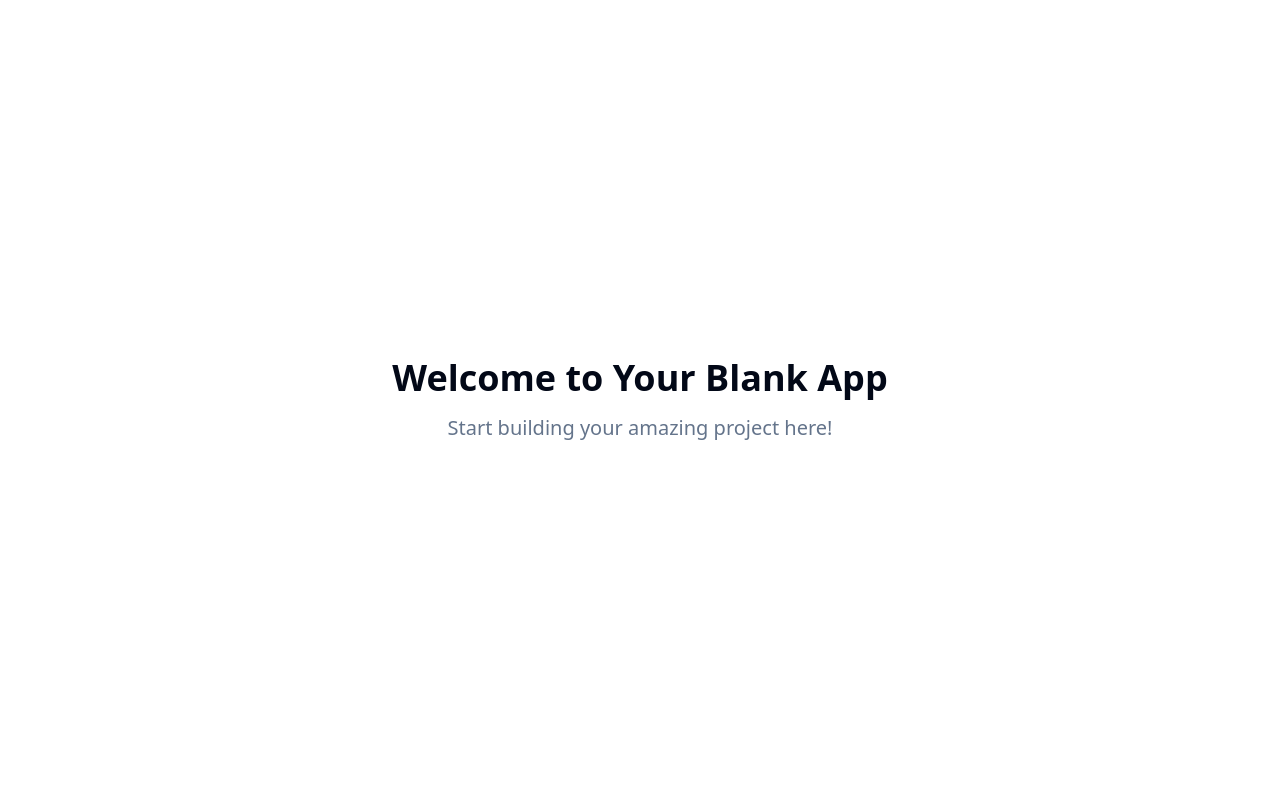
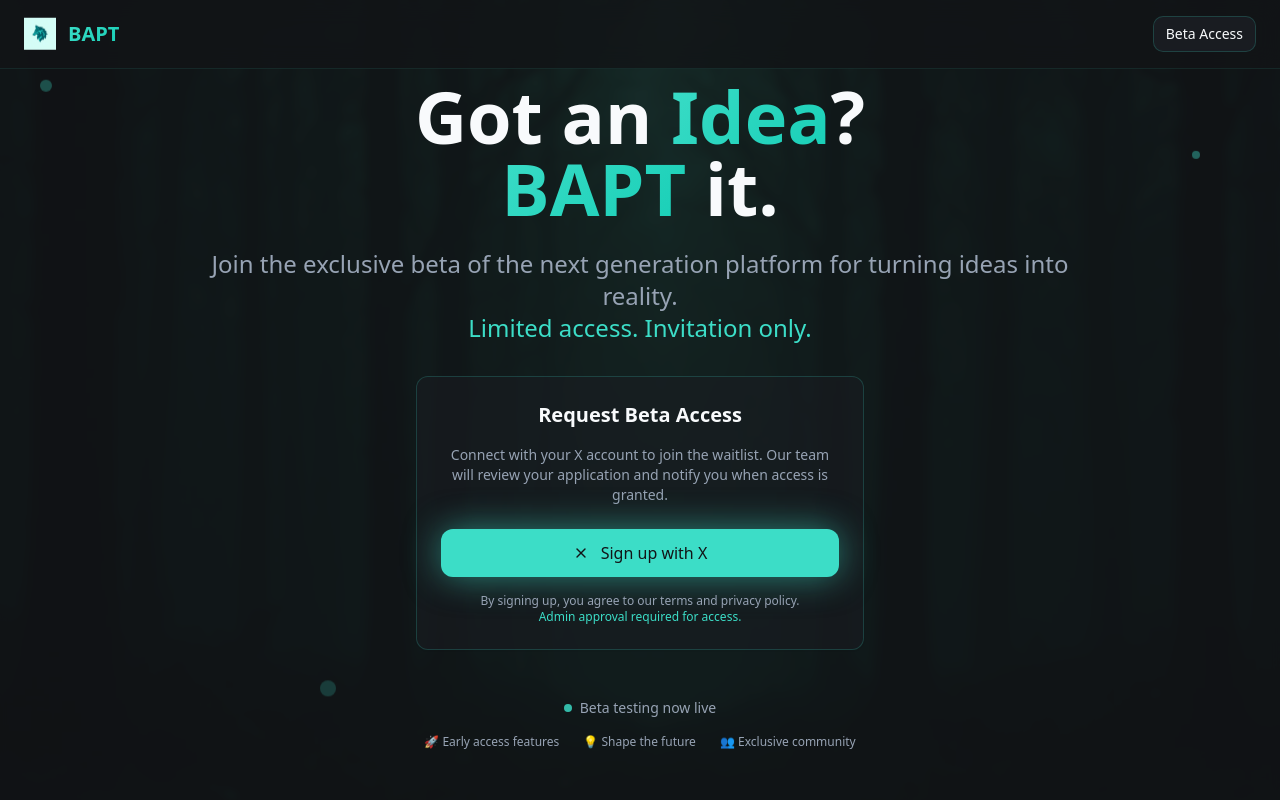
Before and after one commit to CaptainSend/x-gate-waitlist, a React (Vite) app: page / in a window 1280 px wide. Shown: the top 800 px of the page. Built offline with nearby package versions, Linux system fonts and the light colour scheme.

Commit message:
Add beta signup landing page
Create a landing page for beta testing sign-ups. Users will connect via their X account and await admin approval.

```diff
--- a/index.html
+++ b/index.html
@@ -3,12 +3,13 @@
   <head>
     <meta charset="UTF-8" />
     <meta name="viewport" content="width=device-width, initial-scale=1.0" />
-    <title>x-gate-waitlist</title>
-    <meta name="description" content="Lovable Generated Project" />
-    <meta name="author" content="Lovable" />
+    <title>BAPT - Beta Testing Platform</title>
+    <meta name="description" content="Join the exclusive beta of BAPT - the next generation platform for turning ideas into reality. Limited access. Invitation only." />
+    <meta name="author" content="BAPT" />
+    <meta name="keywords" content="beta testing, startup platform, ideas, innovation, exclusive access" />
 
-    <meta property="og:title" content="x-gate-waitlist" />
-    <meta property="og:description" content="Lovable Generated Project" />
+    <meta property="og:title" content="BAPT - Beta Testing Platform" />
+    <meta property="og:description" content="Join the exclusive beta of BAPT - the next generation platform for turning ideas into reality. Limited access. Invitation only." />
     <meta property="og:type" content="website" />
     <meta property="og:image" content="https://lovable.dev/opengraph-image-p98pqg.png" />
 
--- /dev/null
+++ b/src/components/Footer.tsx
@@ -0,0 +1,36 @@
+import { Button } from "@/components/ui/button";
+import { X, MessageCircle } from "lucide-react";
+
+const Footer = () => {
+  return (
+    <footer className="border-t border-primary/10 bg-card/30 backdrop-blur-md">
+      <div className="container mx-auto px-6 py-12">
+        <div className="flex flex-col md:flex-row items-center justify-between gap-6">
+          <div className="text-center md:text-left">
+            <h3 className="text-lg font-semibold gradient-text mb-2">BAPT</h3>
+            <p className="text-sm text-muted-foreground">
+              Transforming ideas into reality. Coming soon.
+            </p>
+          </div>
+
+          <div className="flex items-center gap-4">
+            <Button variant="ghost" size="icon">
+              <X className="w-4 h-4" />
+            </Button>
+            <Button variant="ghost" size="icon">
+              <MessageCircle className="w-4 h-4" />
+            </Button>
+          </div>
+        </div>
+
+        <div className="mt-8 pt-8 border-t border-primary/10 text-center">
+          <p className="text-xs text-muted-foreground">
+            © 2024 BAPT. All rights reserved. • Beta testing platform
+          </p>
+        </div>
+      </div>
+    </footer>
+  );
+};
+
+export default Footer;
--- /dev/null
+++ b/src/components/Hero.tsx
@@ -0,0 +1,83 @@
+import { Button } from "@/components/ui/button";
+import { Card } from "@/components/ui/card";
+import { X } from "lucide-react";
+import heroBg from "@/assets/hero-bg.jpg";
+
+const Hero = () => {
+  return (
+    <section
+      className="min-h-screen flex items-center justify-center relative overflow-hidden"
+      style={{
+        backgroundImage: `url(${heroBg})`,
+        backgroundSize: 'cover',
+        backgroundPosition: 'center',
+        backgroundAttachment: 'fixed'
+      }}
+    >
+      {/* Overlay */}
+      <div className="absolute inset-0 bg-background/90 backdrop-blur-sm" />
+
+      <div className="container mx-auto px-6 py-20 relative z-10">
+        <div className="text-center max-w-4xl mx-auto animate-slide-up">
+          <h1 className="text-5xl md:text-7xl font-bold mb-6 leading-tight">
+            Got an <span className="gradient-text">Idea</span>?
+            <br />
+            <span className="gradient-text">BAPT</span> it.
+          </h1>
+
+          <p className="text-xl md:text-2xl text-muted-foreground mb-8 leading-relaxed">
+            Join the exclusive beta of the next generation platform for turning ideas into reality.
+            <br />
+            <span className="text-primary">Limited access. Invitation only.</span>
+          </p>
+
+          <Card className="max-w-md mx-auto p-6 bg-card/50 backdrop-blur-md border-primary/20 animate-slide-up">
+            <h3 className="text-xl font-semibold mb-4">Request Beta Access</h3>
+            <p className="text-sm text-muted-foreground mb-6">
+              Connect with your X account to join the waitlist. Our team will review your application and notify you when access is granted.
+            </p>
+
+            <Button
+              variant="hero"
+              size="xl"
+              className="w-full gap-3"
+              onClick={() => {
+                // This will require Supabase integration for X OAuth
+                alert("Please connect to Supabase first to enable X authentication!");
+              }}
+            >
+              <X className="w-5 h-5" />
+              Sign up with X
+            </Button>
+
+            <p className="text-xs text-muted-foreground mt-4">
+              By signing up, you agree to our terms and privacy policy.
+              <br />
+              <span className="text-primary">Admin approval required for access.</span>
+            </p>
+          </Card>
+
+          <div className="mt-12 flex flex-col items-center gap-4">
+            <div className="flex items-center gap-2 text-sm text-muted-foreground">
+              <div className="w-2 h-2 bg-primary rounded-full animate-pulse" />
+              Beta testing now live
+            </div>
+
+            <div className="flex items-center gap-6 text-xs text-muted-foreground">
+              <span>🚀 Early access features</span>
+              <span>💡 Shape the future</span>
+              <span>👥 Exclusive community</span>
+            </div>
+          </div>
+        </div>
+      </div>
+
+      {/* Floating elements */}
+      <div className="absolute top-20 left-10 w-3 h-3 bg-primary/30 rounded-full animate-float" style={{ animationDelay: '0s' }} />
+      <div className="absolute top-40 right-20 w-2 h-2 bg-accent/40 rounded-full animate-float" style={{ animationDelay: '2s' }} />
+      <div className="absolute bottom-32 left-1/4 w-4 h-4 bg-primary/20 rounded-full animate-float" style={{ animationDelay: '4s' }} />
+    </section>
+  );
+};
+
+export default Hero;
--- /dev/null
+++ b/src/components/Navigation.tsx
@@ -0,0 +1,29 @@
+import { Button } from "@/components/ui/button";
+import wolfLogo from "@/assets/wolf-logo.png";
+
+const Navigation = () => {
+  return (
+    <nav className="fixed top-0 left-0 right-0 z-50 bg-background/80 backdrop-blur-md border-b border-primary/10">
+      <div className="container mx-auto px-6 py-4">
+        <div className="flex items-center justify-between">
+          <div className="flex items-center gap-3">
+            <img
+              src={wolfLogo}
+              alt="BAPT Logo"
+              className="w-8 h-8 animate-float"
+            />
+            <h1 className="text-xl font-bold gradient-text">BAPT</h1>
+          </div>
+
+          <div className="flex items-center gap-4">
+            <Button variant="social" size="sm">
+              Beta Access
+            </Button>
+          </div>
+        </div>
+      </div>
+    </nav>
+  );
+};
+
+export default Navigation;
--- /dev/null
+++ b/src/components/ui/button-variants.tsx
@@ -0,0 +1,39 @@
+import { cva, type VariantProps } from "class-variance-authority"
+
+const buttonVariants = cva(
+  "inline-flex items-center justify-center gap-2 whitespace-nowrap rounded-md text-sm font-medium transition-colors focus-visible:outline-none focus-visible:ring-1 focus-visible:ring-ring disabled:pointer-events-none disabled:opacity-50 [&_svg]:pointer-events-none [&_svg]:size-4 [&_svg]:shrink-0",
+  {
+    variants: {
+      variant: {
+        default:
+          "bg-primary text-primary-foreground shadow hover:bg-primary/90",
+        destructive:
+          "bg-destructive text-destructive-foreground shadow-sm hover:bg-destructive/90",
+        outline:
+          "border border-input bg-background shadow-sm hover:bg-accent hover:text-accent-foreground",
+        secondary:
+          "bg-secondary text-secondary-foreground shadow-sm hover:bg-secondary/80",
+        ghost: "hover:bg-accent hover:text-accent-foreground",
+        link: "text-primary underline-offset-4 hover:underline",
+        // Custom BAPT-inspired variants
+        hero: "bg-primary text-primary-foreground shadow-lg hover:bg-primary/90 hover:shadow-xl animate-pulse-glow transition-all duration-300",
+        beta: "bg-gradient-to-r from-primary to-accent text-primary-foreground shadow-lg hover:shadow-xl hover:scale-105 transition-all duration-300",
+        social: "bg-secondary/50 backdrop-blur-sm border border-primary/20 text-foreground hover:bg-primary/10 hover:border-primary/40 transition-all duration-300",
+        glow: "bg-primary/20 backdrop-blur-sm border border-primary text-primary hover:bg-primary hover:text-primary-foreground transition-all duration-300 animate-pulse-glow",
+      },
+      size: {
+        default: "h-9 px-4 py-2",
+        sm: "h-8 rounded-md px-3 text-xs",
+        lg: "h-10 rounded-md px-8",
+        xl: "h-12 rounded-lg px-10 text-base",
+        icon: "h-9 w-9",
+      },
+    },
+    defaultVariants: {
+      variant: "default",
+      size: "default",
+    },
+  }
+)
+
+export { buttonVariants, type VariantProps }
--- a/src/components/ui/button.tsx
+++ b/src/components/ui/button.tsx
@@ -18,11 +18,17 @@ const buttonVariants = cva(
           "bg-secondary text-secondary-foreground hover:bg-secondary/80",
         ghost: "hover:bg-accent hover:text-accent-foreground",
         link: "text-primary underline-offset-4 hover:underline",
+        // Custom BAPT-inspired variants
+        hero: "bg-primary text-primary-foreground shadow-lg hover:bg-primary/90 hover:shadow-xl animate-pulse-glow transition-all duration-300",
+        beta: "bg-gradient-to-r from-primary to-accent text-primary-foreground shadow-lg hover:shadow-xl hover:scale-105 transition-all duration-300",
+        social: "bg-secondary/50 backdrop-blur-sm border border-primary/20 text-foreground hover:bg-primary/10 hover:border-primary/40 transition-all duration-300",
+        glow: "bg-primary/20 backdrop-blur-sm border border-primary text-primary hover:bg-primary hover:text-primary-foreground transition-all duration-300 animate-pulse-glow",
       },
       size: {
         default: "h-10 px-4 py-2",
         sm: "h-9 rounded-md px-3",
         lg: "h-11 rounded-md px-8",
+        xl: "h-12 rounded-lg px-10 text-base",
         icon: "h-10 w-10",
       },
     },
--- a/src/index.css
+++ b/src/index.css
@@ -2,95 +2,59 @@
 @tailwind components;
 @tailwind utilities;
 
-/* Definition of the design system. All colors, gradients, fonts, etc should be defined here.
-All colors MUST be HSL.
-*/
+/* BAPT-inspired Beta Testing Landing Page Design System */
 
 @layer base {
   :root {
-    --background: 0 0% 100%;
-    --foreground: 222.2 84% 4.9%;
+    /* Dark theme inspired by bapt.app */
+    --background: 220 13% 8%;
+    --foreground: 210 40% 98%;
 
-    --card: 0 0% 100%;
-    --card-foreground: 222.2 84% 4.9%;
+    --card: 220 13% 12%;
+    --card-foreground: 210 40% 98%;
 
-    --popover: 0 0% 100%;
-    --popover-foreground: 222.2 84% 4.9%;
+    --popover: 220 13% 12%;
+    --popover-foreground: 210 40% 98%;
 
-    --primary: 222.2 47.4% 11.2%;
-    --primary-foreground: 210 40% 98%;
+    /* Teal accent color like bapt.app */
+    --primary: 172 70% 55%;
+    --primary-foreground: 220 13% 8%;
 
-    --secondary: 210 40% 96.1%;
-    --secondary-foreground: 222.2 47.4% 11.2%;
+    --secondary: 220 13% 16%;
+    --secondary-foreground: 210 40% 98%;
 
-    --muted: 210 40% 96.1%;
-    --muted-foreground: 215.4 16.3% 46.9%;
+    --muted: 220 13% 16%;
+    --muted-foreground: 215 16% 65%;
 
-    --accent: 210 40% 96.1%;
-    --accent-foreground: 222.2 47.4% 11.2%;
+    --accent: 172 70% 55%;
+    --accent-foreground: 220 13% 8%;
 
-    --destructive: 0 84.2% 60.2%;
+    --destructive: 0 84% 60%;
     --destructive-foreground: 210 40% 98%;
 
-    --border: 214.3 31.8% 91.4%;
-    --input: 214.3 31.8% 91.4%;
-    --ring: 222.2 84% 4.9%;
+    --border: 220 13% 20%;
+    --input: 220 13% 16%;
+    --ring: 172 70% 55%;
 
-    --radius: 0.5rem;
+    --radius: 0.75rem;
 
-    --sidebar-background: 0 0% 98%;
+    /* Custom design tokens */
+    --hero-glow: 172 70% 55%;
+    --success: 142 76% 36%;
+    --warning: 38 92% 50%;
 
-    --sidebar-foreground: 240 5.3% 26.1%;
+    /* Gradients */
+    --gradient-primary: linear-gradient(135deg, hsl(var(--primary)), hsl(172 80% 45%));
+    --gradient-hero: linear-gradient(135deg, hsl(var(--background)), hsl(220 13% 12%));
+    --gradient-card: linear-gradient(135deg, hsl(var(--card)), hsl(220 13% 10%));
 
-    --sidebar-primary: 240 5.9% 10%;
+    /* Shadows with teal glow */
+    --shadow-glow: 0 0 40px hsl(var(--hero-glow) / 0.3);
+    --shadow-card: 0 10px 25px -5px hsl(220 13% 4% / 0.3);
 
-    --sidebar-primary-foreground: 0 0% 98%;
-
-    --sidebar-accent: 240 4.8% 95.9%;
-
-    --sidebar-accent-foreground: 240 5.9% 10%;
-
-    --sidebar-border: 220 13% 91%;
-
-    --sidebar-ring: 217.2 91.2% 59.8%;
-  }
-
-  .dark {
-    --background: 222.2 84% 4.9%;
-    --foreground: 210 40% 98%;
-
-    --card: 222.2 84% 4.9%;
-    --card-foreground: 210 40% 98%;
-
-    --popover: 222.2 84% 4.9%;
-    --popover-foreground: 210 40% 98%;
-
-    --primary: 210 40% 98%;
-    --primary-foreground: 222.2 47.4% 11.2%;
-
-    --secondary: 217.2 32.6% 17.5%;
-    --secondary-foreground: 210 40% 98%;
-
-    --muted: 217.2 32.6% 17.5%;
-    --muted-foreground: 215 20.2% 65.1%;
-
-    --accent: 217.2 32.6% 17.5%;
-    --accent-foreground: 210 40% 98%;
-
-    --destructive: 0 62.8% 30.6%;
-    --destructive-foreground: 210 40% 98%;
-
-    --border: 217.2 32.6% 17.5%;
-    --input: 217.2 32.6% 17.5%;
-    --ring: 212.7 26.8% 83.9%;
-    --sidebar-background: 240 5.9% 10%;
-    --sidebar-foreground: 240 4.8% 95.9%;
-    --sidebar-primary: 224.3 76.3% 48%;
-    --sidebar-primary-foreground: 0 0% 100%;
-    --sidebar-accent: 240 3.7% 15.9%;
-    --sidebar-accent-foreground: 240 4.8% 95.9%;
-    --sidebar-border: 240 3.7% 15.9%;
-    --sidebar-ring: 217.2 91.2% 59.8%;
+    /* Animations */
+    --transition-smooth: all 0.3s cubic-bezier(0.4, 0, 0.2, 1);
+    --transition-bounce: all 0.4s cubic-bezier(0.68, -0.55, 0.265, 1.55);
   }
 }
 
@@ -100,6 +64,50 @@ All colors MUST be HSL.
   }
 
   body {
-    @apply bg-background text-foreground;
+    @apply bg-background text-foreground font-sans antialiased;
+    background: var(--gradient-hero);
+    min-height: 100vh;
+  }
+
+  /* Custom animations */
+  @keyframes float {
+    0%, 100% { transform: translateY(0px) rotate(0deg); }
+    50% { transform: translateY(-10px) rotate(1deg); }
+  }
+
+  @keyframes pulse-glow {
+    0%, 100% { box-shadow: 0 0 20px hsl(var(--hero-glow) / 0.3); }
+    50% { box-shadow: 0 0 40px hsl(var(--hero-glow) / 0.6); }
+  }
+
+  @keyframes slide-up {
+    from {
+      opacity: 0;
+      transform: translateY(30px);
+    }
+    to {
+      opacity: 1;
+      transform: translateY(0);
+    }
+  }
+
+  .animate-float {
+    animation: float 6s ease-in-out infinite;
+  }
+
+  .animate-pulse-glow {
+    animation: pulse-glow 2s ease-in-out infinite;
+  }
+
+  .animate-slide-up {
+    animation: slide-up 0.6s ease-out forwards;
+  }
+
+  /* Gradient text */
+  .gradient-text {
+    background: var(--gradient-primary);
+    -webkit-background-clip: text;
+    -webkit-text-fill-color: transparent;
+    background-clip: text;
   }
 }
--- a/src/pages/Index.tsx
+++ b/src/pages/Index.tsx
@@ -1,12 +1,13 @@
-// Update this page (the content is just a fallback if you fail to update the page)
+import Navigation from "@/components/Navigation";
+import Hero from "@/components/Hero";
+import Footer from "@/components/Footer";
 
 const Index = () => {
   return (
-    <div className="min-h-screen flex items-center justify-center bg-background">
-      <div className="text-center">
-        <h1 className="text-4xl font-bold mb-4">Welcome to Your Blank App</h1>
-        <p className="text-xl text-muted-foreground">Start building your amazing project here!</p>
-      </div>
+    <div className="min-h-screen">
+      <Navigation />
+      <Hero />
+      <Footer />
     </div>
   );
 };
--- a/tailwind.config.ts
+++ b/tailwind.config.ts
@@ -84,11 +84,32 @@ export default {
 					to: {
 						height: '0'
 					}
+				},
+				'float': {
+					'0%, 100%': { transform: 'translateY(0px) rotate(0deg)' },
+					'50%': { transform: 'translateY(-10px) rotate(1deg)' }
+				},
+				'pulse-glow': {
+					'0%, 100%': { boxShadow: '0 0 20px hsl(var(--hero-glow) / 0.3)' },
+					'50%': { boxShadow: '0 0 40px hsl(var(--hero-glow) / 0.6)' }
+				},
+				'slide-up': {
+					'from': {
+						opacity: '0',
+						transform: 'translateY(30px)'
+					},
+					'to': {
+						opacity: '1',
+						transform: 'translateY(0)'
+					}
 				}
 			},
 			animation: {
 				'accordion-down': 'accordion-down 0.2s ease-out',
-				'accordion-up': 'accordion-up 0.2s ease-out'
+				'accordion-up': 'accordion-up 0.2s ease-out',
+				'float': 'float 6s ease-in-out infinite',
+				'pulse-glow': 'pulse-glow 2s ease-in-out infinite',
+				'slide-up': 'slide-up 0.6s ease-out forwards'
 			}
 		}
 	},
```
Also changed, not shown: src/assets/hero-bg.jpg (added), src/assets/wolf-logo.png (added).
